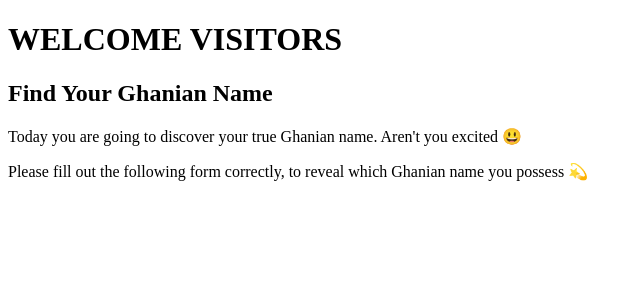
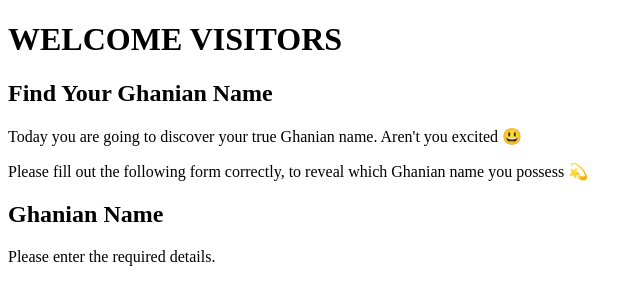
Before and after one commit to Alvin-21/ghanian-name, a plain HTML site: page index.html in a window 1280 px wide. Shown: the whole page, without its empty margins (0-642 px from the left). Drawn offline with Linux system fonts and the light colour scheme.

Commit message:
Add heading for the form.

```diff
--- a/index.html
+++ b/index.html
@@ -18,6 +18,8 @@
             </section>
             <section>
                 <form class="form">
+                    <h2>Ghanian Name</h2>
+                    <p>Please enter the required details.</p>
 
                 </form>
             </section>
```
